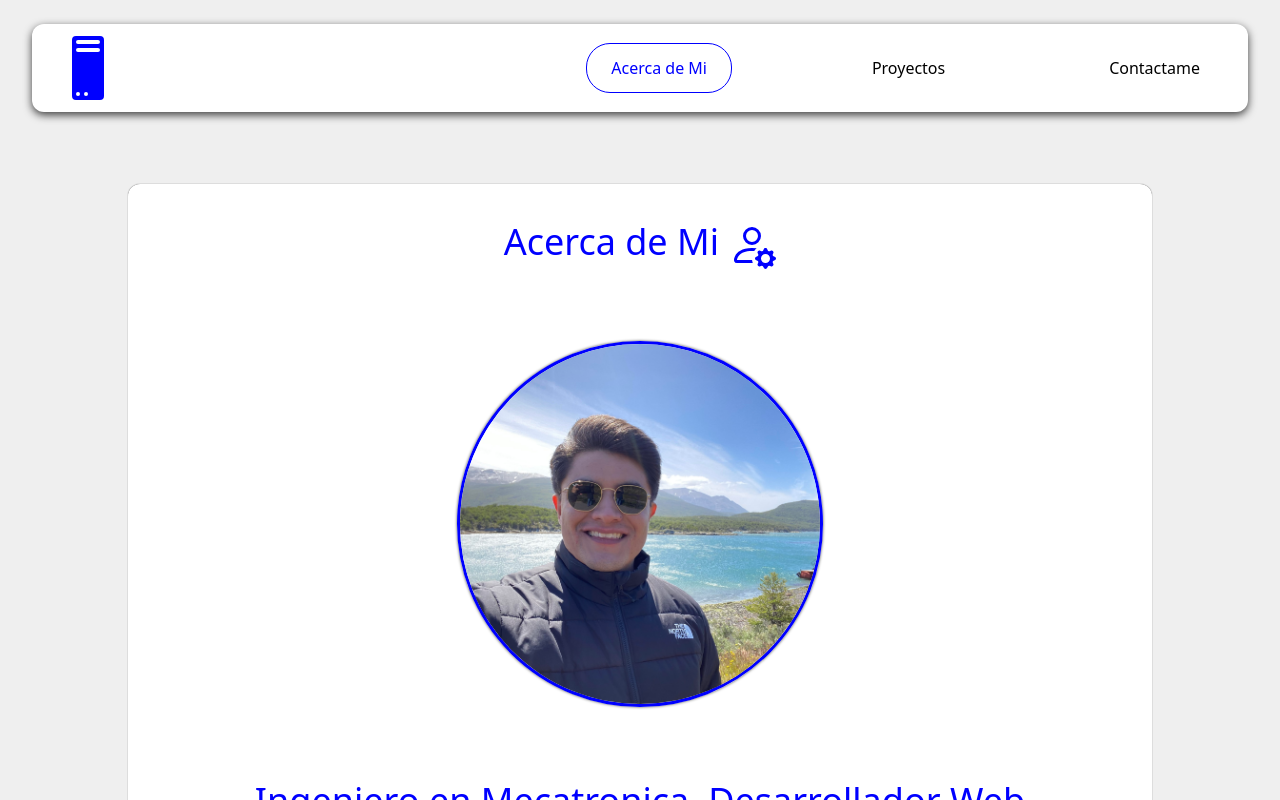
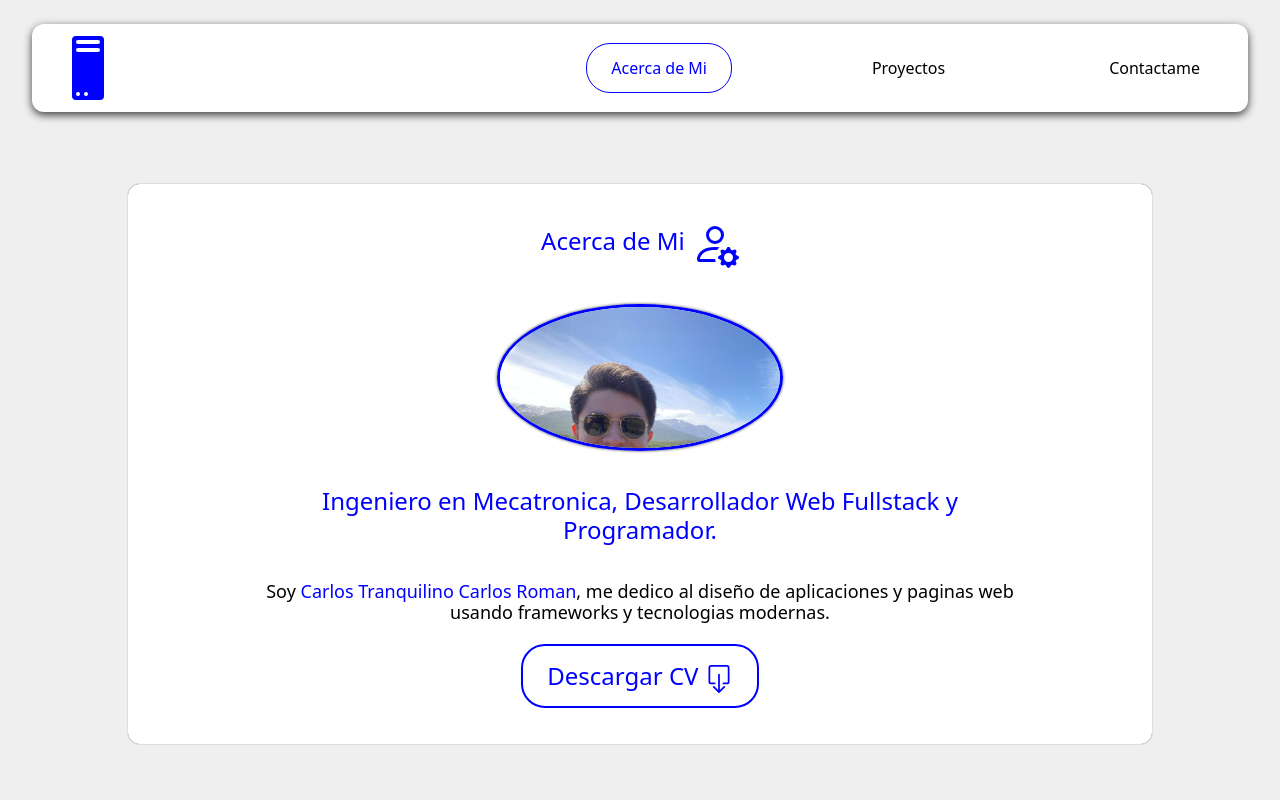
Before and after one commit to valium69mg/carlos_portfolio, a React (Create React App) app: page / in a window 1280 px wide. Shown: the top 800 px of the page. Built offline with nearby package versions, Linux system fonts and the light colour scheme.

Commit message:
Change style of presentation card on home page
1. Change size of h1 and h3
2. Change gap between card elements
3. Reduce photo size

```diff
--- a/src/styles/home.css
+++ b/src/styles/home.css
@@ -2,17 +2,19 @@
     display: flex;
     flex-direction: column;
     align-items: center;
-    gap: 48px;
+    gap: 12px;
     margin-top: 48px;
     margin-bottom: 48px;
     padding: 12px 24px;
     box-shadow: 0px 0px 1px 0px rgba(0,0,0,0.74);
     border-radius: 12px;
     background-color: white;
+    width: 70%;
+    height: 70vh;
 }
 
 .presentationCard h1 {
-    font-size: 48px;
+    font-size: 24px;
     text-align: center;
     color: blue;
     width: 80%;
@@ -20,6 +22,7 @@
 }
 
 .presentationCard h3 {
+    font-size: 18px;
     color: black;
     width: 80%;
     text-align: center;
@@ -36,8 +39,8 @@
 }
 
 .presentationCard img {
-    width: 360px;
-    height: 360px;
+    width: 280px;
+    height: 280px;
 }
 
 /* SKILLS */
@@ -166,9 +169,7 @@
         width: 80%;
     }
 
-    .presentationCard h1 {
-        font-size: 36px;
-    }
+
 }
 
 @media (min-width: 596px) and (max-width: 823px) {
@@ -176,9 +177,7 @@
         width: 80%;
     }
 
-    .presentationCard h1 {
-        font-size: 32px;
-    }
+
 }
 
 @media (max-width: 1292px) {
@@ -197,9 +196,6 @@
         width: 80%;
     }
 
-    .presentationCard h1 {
-        font-size: 24px;
-    }
 
     .presentationCard p {
         font-size: 12px;
```
